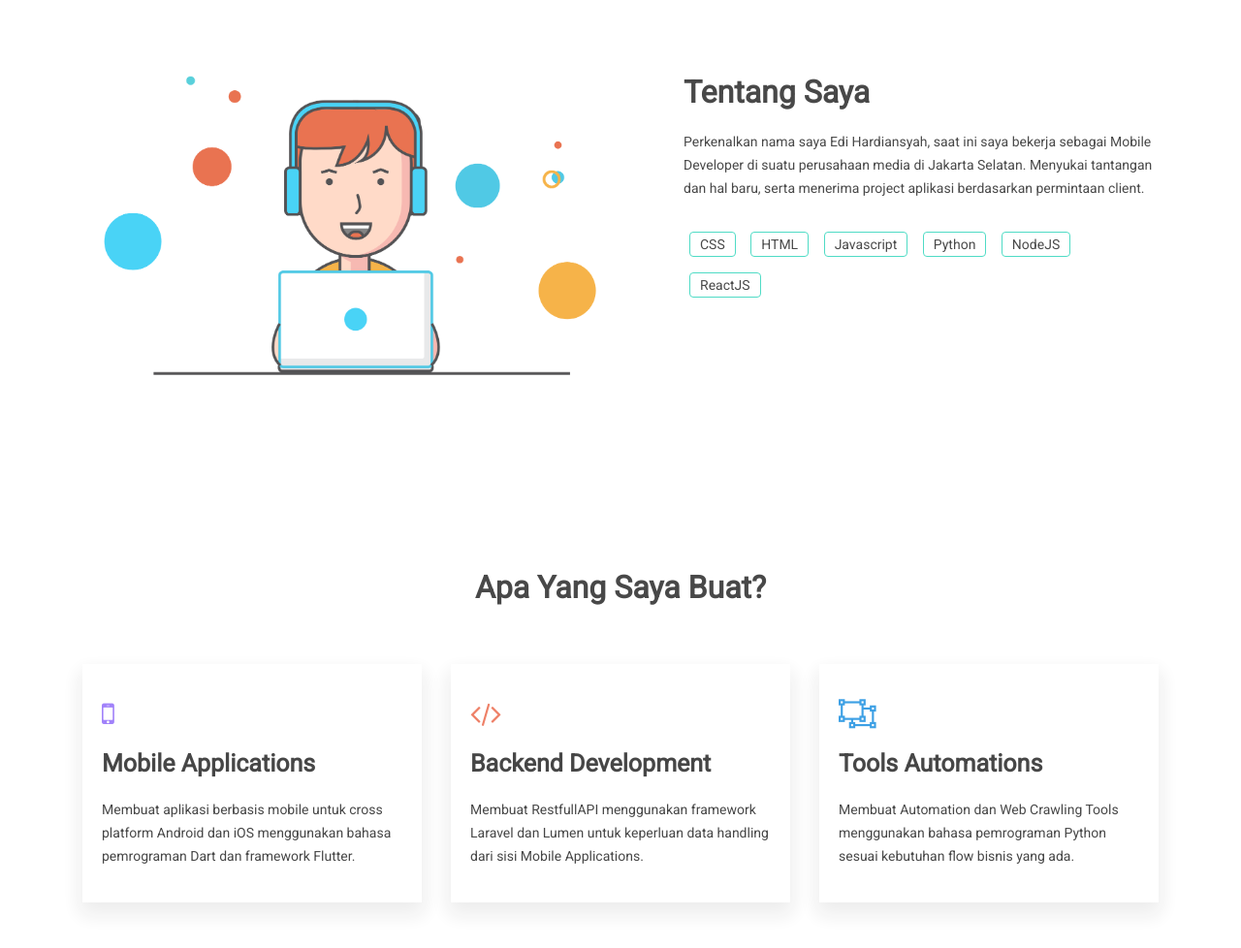
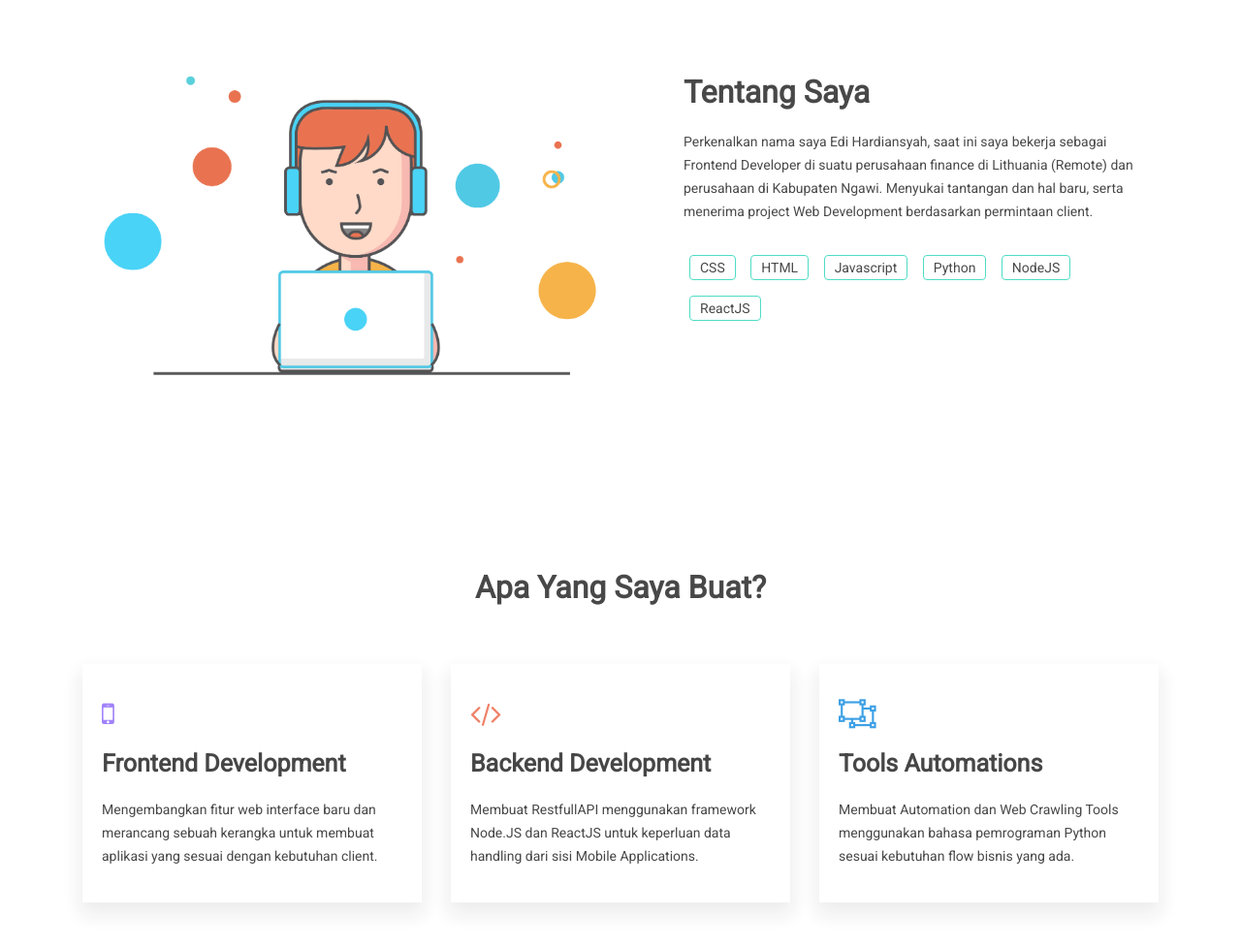
Before and after one commit to edihardi/portofolios, a plain HTML site: page index.html in a window 1280 px wide. Shown: the part 880-1858 px from the top of the page at 97% size. Drawn offline with Linux system fonts and the light colour scheme; some packages are replaced by stand-ins of ours.

Commit message:
last update

```diff
--- a/index.html
+++ b/index.html
@@ -163,9 +163,7 @@
                     <div class="col-sm-12 col-md-6">
                         <div class="mh-about-inner">
                             <h2 class="wow fadeInUp" data-wow-duration="0.8s" data-wow-delay="0.1s">Tentang Saya</h2>
-                            <p class="wow fadeInUp" data-wow-duration="0.8s" data-wow-delay="0.2s">Perkenalkan nama saya Edi Hardiansyah,
-                                saat ini saya bekerja sebagai Mobile Developer di suatu perusahaan media di Jakarta Selatan.
-                                Menyukai tantangan dan hal baru, serta menerima project aplikasi berdasarkan permintaan client.
+                            <p class="wow fadeInUp" data-wow-duration="0.8s" data-wow-delay="0.2s">Perkenalkan nama saya Edi Hardiansyah, saat ini saya bekerja sebagai Frontend Developer di suatu perusahaan finance di Lithuania (Remote) dan perusahaan di Kabupaten Ngawi. Menyukai tantangan dan hal baru, serta menerima project Web Development berdasarkan permintaan client.
                             </p>
                             <div class="mh-about-tag wow fadeInUp" data-wow-duration="0.8s" data-wow-delay="0.3s">
                                 <ul>
@@ -198,10 +196,9 @@
                     <div class="col-sm-4">
                         <div class="mh-service-item shadow-1 dark-bg wow fadeInUp" data-wow-duration="0.8s" data-wow-delay="0.3s">
                             <i class="fa fa-mobile purple-color"></i>
-                            <h3>Mobile Applications</h3>
+                            <h3>Frontend Development</h3>
                             <p>
-                                Membuat aplikasi berbasis mobile untuk cross platform Android
-                                dan iOS menggunakan bahasa pemrograman Dart dan framework Flutter.
+                                Mengembangkan fitur web interface baru dan merancang sebuah kerangka untuk membuat aplikasi yang sesuai dengan kebutuhan client.
                             </p>
                         </div>
                     </div>
@@ -210,7 +207,7 @@
                             <i class="fa fa-code iron-color"></i>
                             <h3>Backend Development</h3>
                             <p>
-                                Membuat RestfullAPI menggunakan framework Laravel dan Lumen untuk
+                                Membuat RestfullAPI menggunakan framework Node.JS dan ReactJS untuk
                                 keperluan data handling dari sisi Mobile Applications.
                             </p>
                         </div>
```
